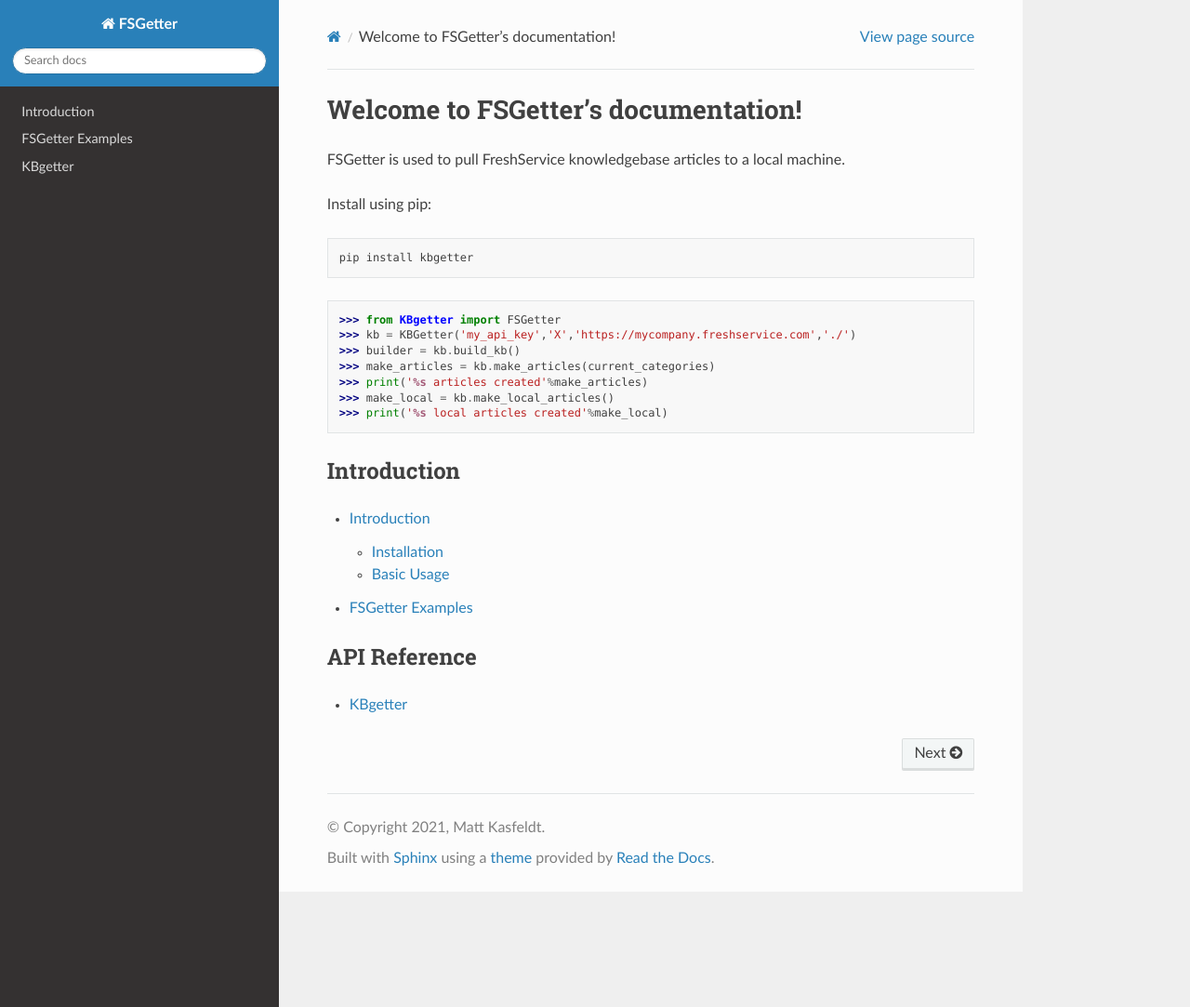
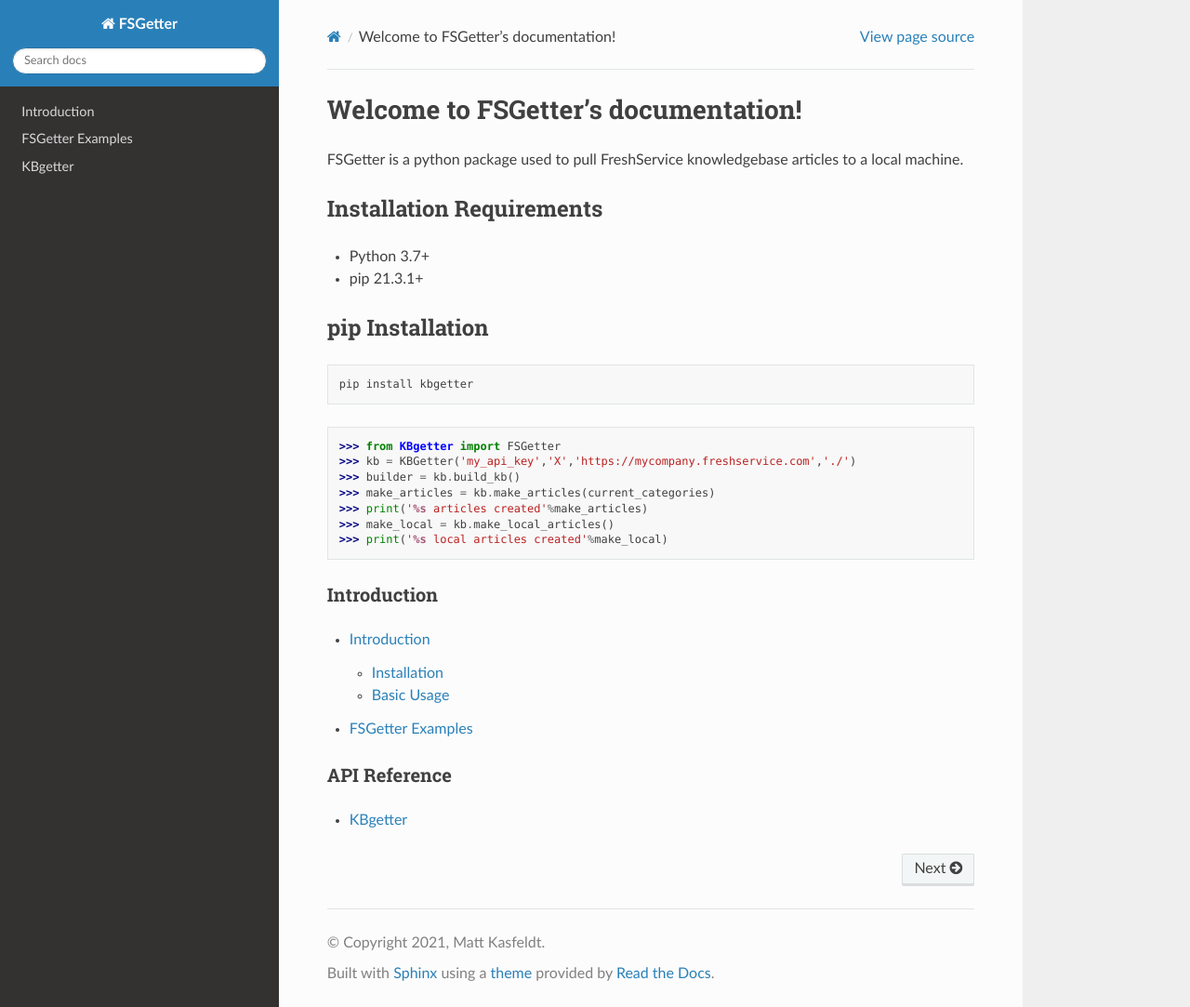
Before and after one commit to mkasfeldt/KBgetter, a Sphinx documentation site: the page built from docs/source/index.rst, in a window 1280 px wide and 1083 px high. Shown: the whole window at 93% size. Built offline with Sphinx 7.4.7 and the Read the Docs theme 2.0.0, drawn with Linux system fonts in a browser that asks for light colours.

Commit message:
docs update

```diff
--- a/docs/source/index.rst
+++ b/docs/source/index.rst
@@ -5,9 +5,15 @@
 
 Welcome to FSGetter's documentation!
 ====================================
-FSGetter is used to pull FreshService knowledgebase articles to a local machine.
+FSGetter is a python package used to pull FreshService knowledgebase articles to a local machine.
 
-Install using pip:
+Installation Requirements
+--------------------------
+* Python 3.7+
+* pip 21.3.1+
+
+pip Installation
+-----------------
 
 .. code-block::
 
```
Also changed, not shown: README.rst (+9 -2 lines), 7 other files.
